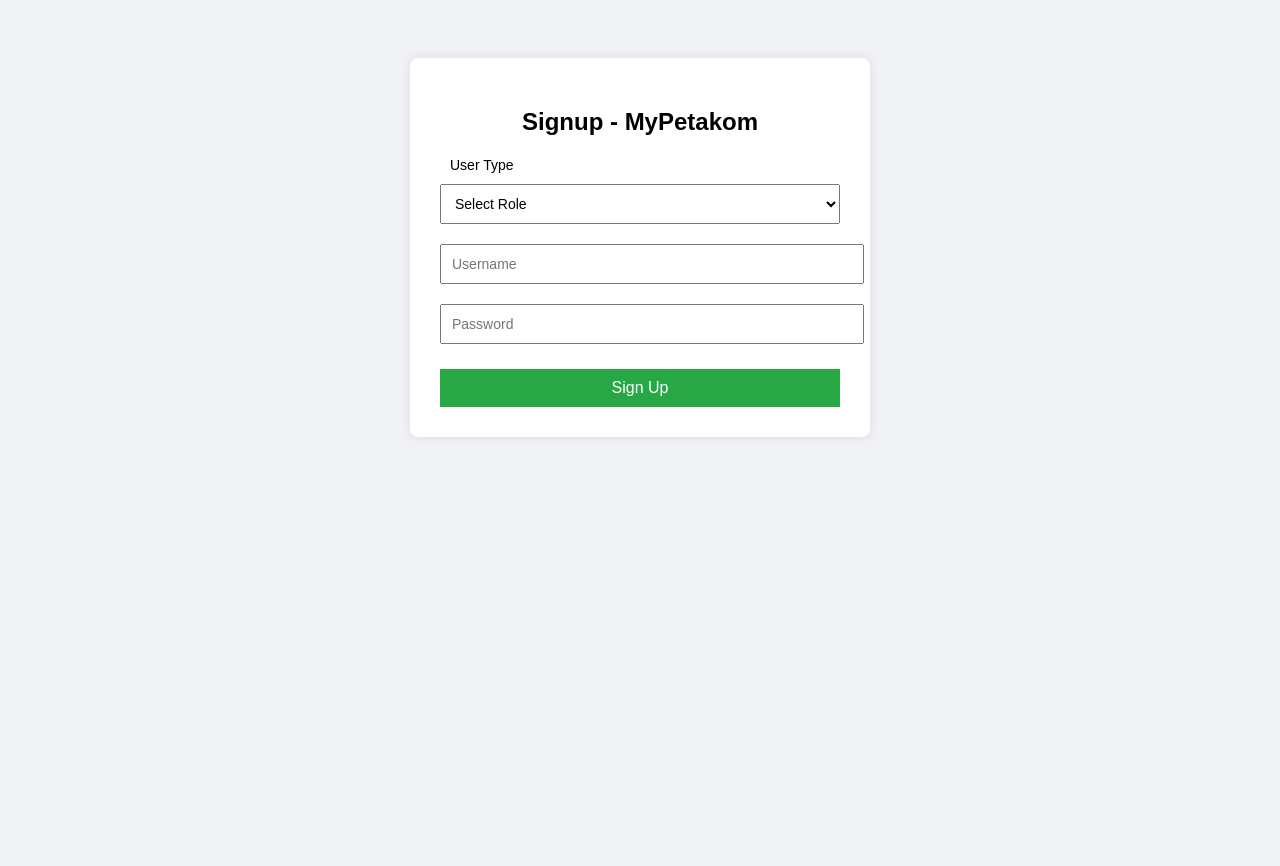
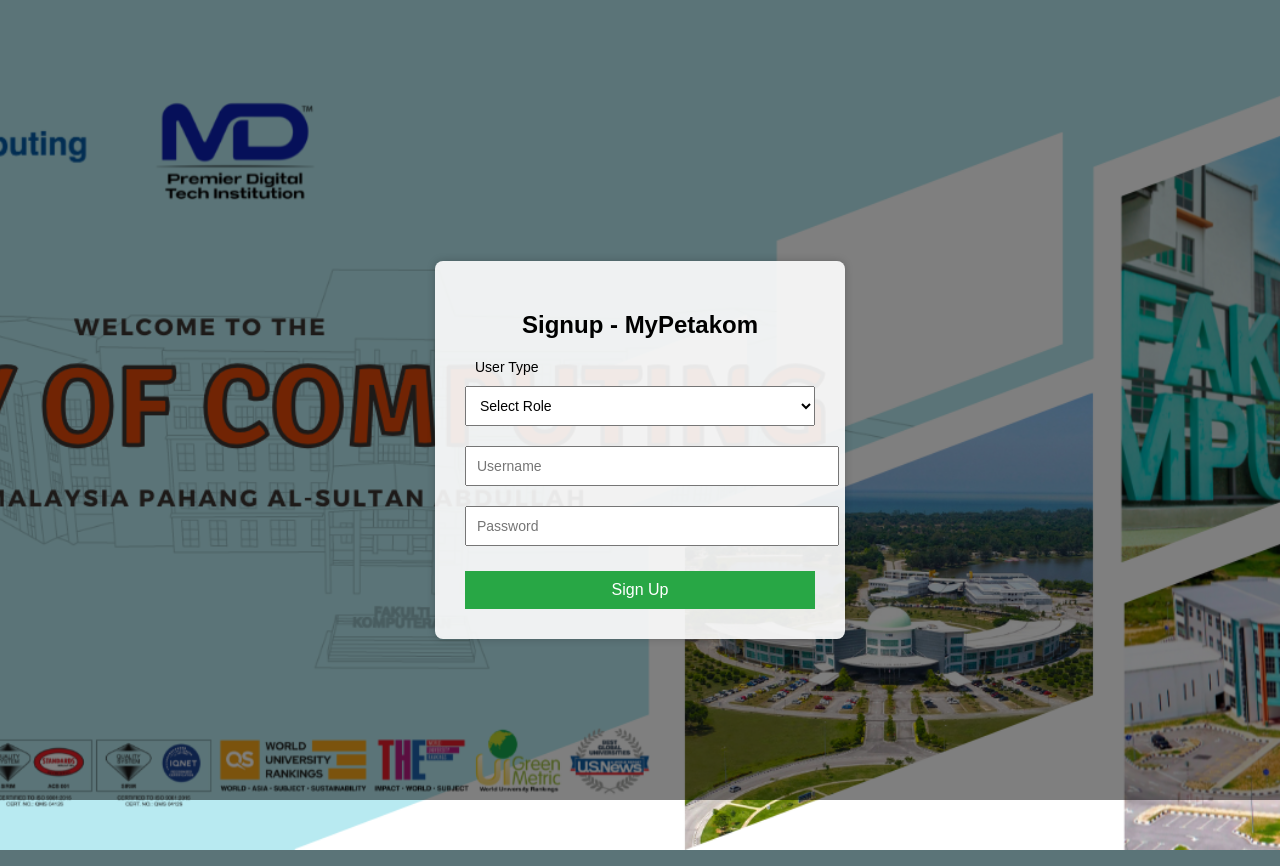
Before and after one commit to YousefAmerr/WEB_group_2_project, a PHP site: page /signup.php in a window 1280 px wide. Run offline with PHP 8.4, Linux system fonts and the light colour scheme.

Commit message:
updated login.php and signup.php

```diff
--- a/module1/signup.php
+++ b/module1/signup.php
@@ -90,6 +90,42 @@
     .field-group {
       display: none;
     }
+    body {
+  position: relative;
+  margin: 0;
+  height: 100vh;
+  font-family: Arial, sans-serif;
+  display: flex;
+  justify-content: center;
+  align-items: center;
+  background-image: url('fkweb-welcometofkumpsa_.png'); /* Adjust path */
+  background-size: cover;
+  background-position: center;
+  background-repeat: no-repeat;
+  overflow: hidden;
+}
+
+body::before {
+  content: "";
+  position: fixed;      /* cover entire viewport */
+  top: 0;
+  left: 0;
+  width: 100%;
+  height: 100%;
+  background-color: rgba(0, 0, 0, 0.5); /* black overlay with 50% opacity */
+  z-index: -1;         /* behind the form */
+}
+
+form {
+  background: rgba(255, 255, 255, 0.9);
+  padding: 30px;
+  border-radius: 8px;
+  box-shadow: 0 0 8px rgba(0,0,0,0.2);
+  width: 350px;
+  position: relative;
+  z-index: 1;          /* above overlay */
+}
+
   </style>
 </head>
 <body>
```
Also changed, not shown: module1/login.php (+36 -0 lines).
